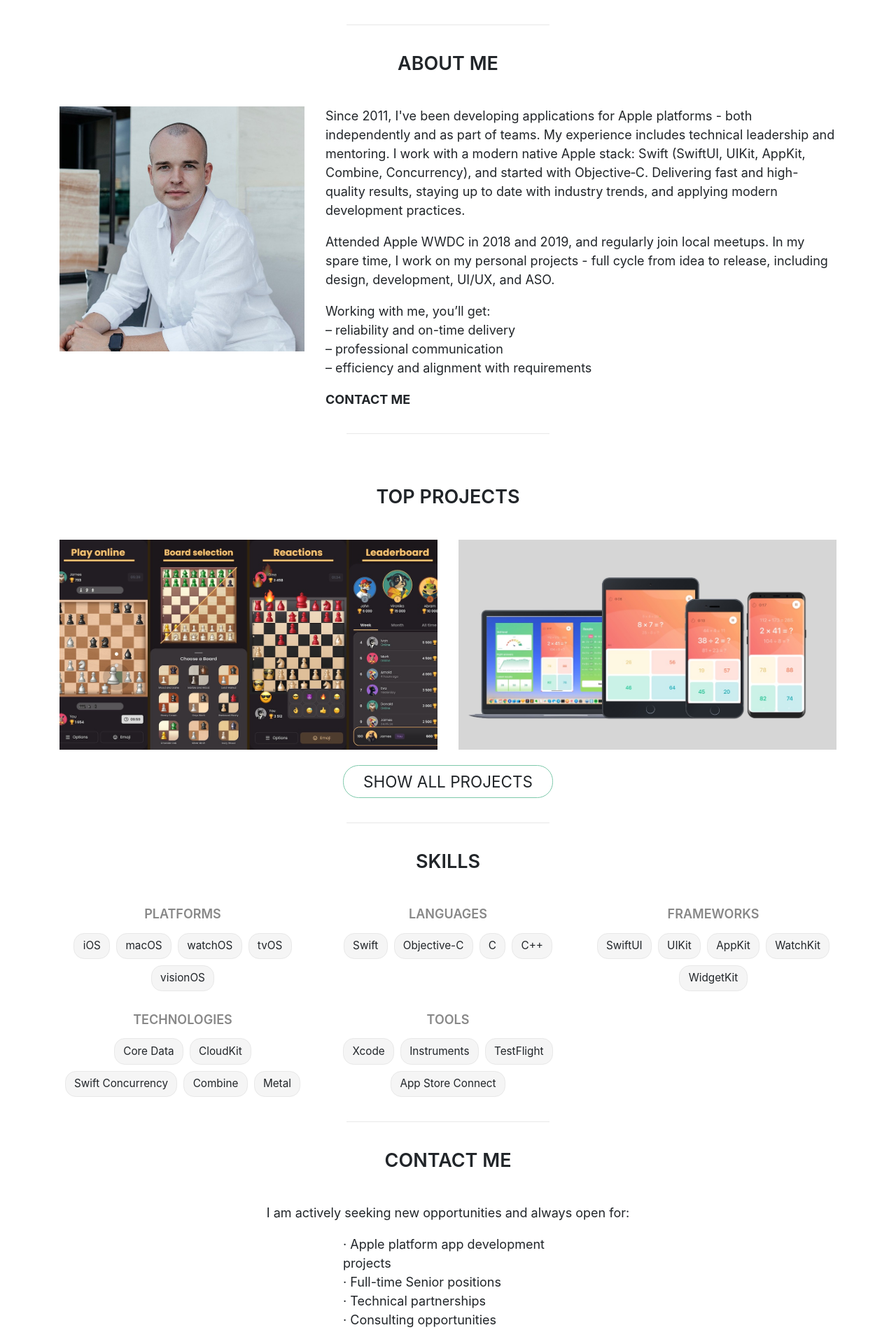
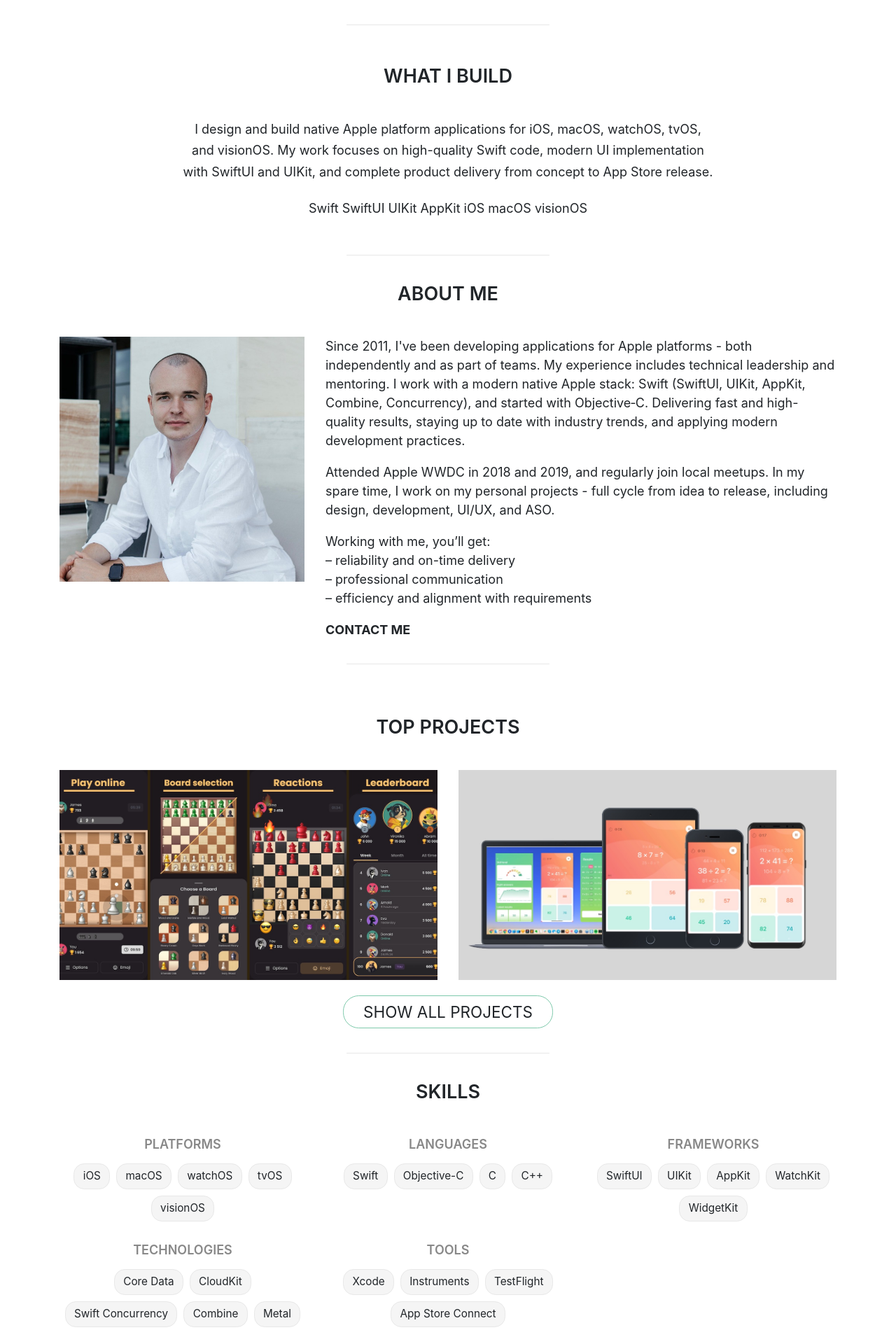
Before and after one commit to romacv/romacv, a PHP site: page / in a window 1280 px wide. Shown: the part 102-2002 px from the top of the page at 70% size. Run offline with PHP 8.4, Linux system fonts and the light colour scheme; some libraries are stand-ins or nearby versions.

Commit message:
Improve AI/SEO metadata and add llms.txt profile summary

```diff
--- a/css/style.css
+++ b/css/style.css
@@ -2566,6 +2566,23 @@ main section.topprojects a.viewall:hover {
   background-color: #7ec9ab;
   color: #fff;
 }
+main section.ai-summary {
+  text-align: center;
+  padding: 1rem 0 0.5rem;
+}
+main section.ai-summary p {
+  max-width: 760px;
+  margin: 0 auto 1.25rem;
+  font-size: 1rem;
+  line-height: 1.7;
+}
+main section.ai-summary .skill-tags {
+  justify-content: center;
+  margin-bottom: 0.5rem;
+}
+main section.ai-summary .skill-tags span {
+  background-color: #fff;
+}
 main section.aboutme ul {
   margin-top: -1em;
   margin-bottom: 1em;
--- a/index.html
+++ b/index.html
@@ -8,9 +8,10 @@
     <meta name="keywords"
         content="Apple Platform Developer, Swift, Objective-C, iOS, macOS, watchOS, tvOS, visionOS, SwiftUI, UIKit, AppKit, Xcode, Swift Concurrency, Core Data, CloudKit, Combine, Metal, App Store Optimization, ASO, iPhone, iPad, Apple Watch, Apple TV, Apple Vision Pro, Mac app development">
     <meta name="description"
-        content="Hi! I'm Roman Resenchuk, an experienced Apple Platform Developer since 2011. I specialize in creating high-quality applications for iOS, macOS, watchOS, tvOS, and visionOS. Expert in Swift, SwiftUI, UIKit, and AppKit. Looking for new projects and ready to offer my expertise for your success.">
+        content="Roman Resenchuk is an experienced Apple platform developer specializing in native iOS, macOS, watchOS, tvOS, and visionOS apps built with Swift, SwiftUI, UIKit, AppKit, and modern Apple frameworks.">
     <meta name="author" content="Roman Resenchuk">
     <meta name="theme-color" content="#f5f5f5">
+    <meta name="robots" content="index, follow, max-snippet:-1, max-image-preview:large">
 
     <!-- Open Graph / Facebook -->
     <meta property="og:type" content="website">
@@ -29,6 +30,7 @@
     <meta property="twitter:image" content="https://www.resrom.com/img/avatar3.jpg">
 
     <link rel="canonical" href="https://www.resrom.com/">
+    <link rel="alternate" type="text/plain" href="/llms.txt" title="LLM-readable profile summary">
     <link rel="stylesheet" href="css/style.css">
     <title>Roman Resenchuk | Apple Platform Developer</title>
 
@@ -110,6 +112,20 @@
     <main>
         <div class="container">
             <a name="aboutme"></a>
+            <hr>
+            <section class="ai-summary fade-in">
+                <h2>What I build</h2>
+                <p>I design and build native Apple platform applications for iOS, macOS, watchOS, tvOS, and visionOS. My work focuses on high-quality Swift code, modern UI implementation with SwiftUI and UIKit, and complete product delivery from concept to App Store release.</p>
+                <div class="skill-tags">
+                    <span>Swift</span>
+                    <span>SwiftUI</span>
+                    <span>UIKit</span>
+                    <span>AppKit</span>
+                    <span>iOS</span>
+                    <span>macOS</span>
+                    <span>visionOS</span>
+                </div>
+            </section>
             <hr>
             <section class="aboutme fade-in">
                 <h2>About me</h2>
--- a/project.html
+++ b/project.html
@@ -8,9 +8,10 @@
     <meta name="keywords"
         content="iOS project, Swift project, Objective-C project, mobile app development project, iOS application, Apple, SwiftUI, UIKit, Xcode, Swift Concurrency, Core Data, Combine, ARKit, MLKit, Realm, Firebase, Alamofire, Grand Central Dispatch, Core Animation, Metal, Fastlane, CI/CD, App Store Optimization, ASO, TDD, BDD, Agile, Scrum, Kanban, Git, iOS development, custom iOS apps, iOS consulting, iPhone app, iPad app, watchOS app, visionOS app, tvOS app">
     <meta name="description"
-        content="Discover details of this iOS project by Roman Resenchuk, an experienced iOS Developer.">
+        content="Discover details of this Apple platform project by Roman Resenchuk, covering native app development for iOS, macOS, watchOS, tvOS, and visionOS.">
     <meta name="author" content="Roman Resenchuk">
     <meta name="theme-color" content="#7ec9ab">
+    <meta name="robots" content="index, follow, max-snippet:-1, max-image-preview:large">
 
     <!-- Open Graph / Facebook -->
     <meta property="og:type" content="website">
@@ -29,6 +30,7 @@
     <meta property="twitter:image" content="https://www.resrom.com/img/avatar3.jpg">
 
     <link rel="canonical" href="https://www.resrom.com/project.html?name=">
+    <link rel="alternate" type="text/plain" href="/llms.txt" title="LLM-readable profile summary">
     <link rel="stylesheet" href="css/style.css">
     <title>Project | Roman Resenchuk</title>
     <script type="module" src="firebase-analytics.js"></script>
--- a/projects.html
+++ b/projects.html
@@ -8,9 +8,10 @@
     <meta name="keywords"
         content="iOS Developer Portfolio, Swift Projects, Objective-C Projects, mobile app development portfolio, iOS engineer works, Apple, SwiftUI Projects, UIKit Projects, Xcode Projects, Swift Concurrency, Core Data, Combine, ARKit, MLKit, Fastlane, CI/CD, App Store Optimization, ASO, TDD, BDD, Agile, Scrum, Kanban, Git, iOS development examples, custom iOS app examples, iOS consulting projects, iPhone app development portfolio, iPad app development portfolio, watchOS app development portfolio, visionOS app development portfolio">
     <meta name="description"
-        content="Explore my portfolio of high-quality iOS applications developed since 2011. Showcasing expertise in Swift, Objective-C, SwiftUI, and UIKit across various platforms including iPhone, iPad, Apple Watch, and Apple Vision Pro.">
+        content="Explore Roman Resenchuk's portfolio of Apple platform apps, including iOS, macOS, watchOS, tvOS, and visionOS projects built with Swift and modern Apple frameworks.">
     <meta name="author" content="Roman Resenchuk">
     <meta name="theme-color" content="#7ec9ab">
+    <meta name="robots" content="index, follow, max-snippet:-1, max-image-preview:large">
 
     <!-- Open Graph / Facebook -->
     <meta property="og:type" content="website">
@@ -29,6 +30,7 @@
     <meta property="twitter:image" content="https://www.resrom.com/img/avatar3.jpg">
 
     <link rel="canonical" href="https://www.resrom.com/projects.html">
+    <link rel="alternate" type="text/plain" href="/llms.txt" title="LLM-readable profile summary">
     <link rel="stylesheet" href="css/style.css">
     <title>Projects | Roman Resenchuk | iOS Developer Portfolio</title>
     <script type="module" src="firebase-analytics.js"></script>
```
Also changed, not shown: llms.txt (added, +21 -0 lines).
